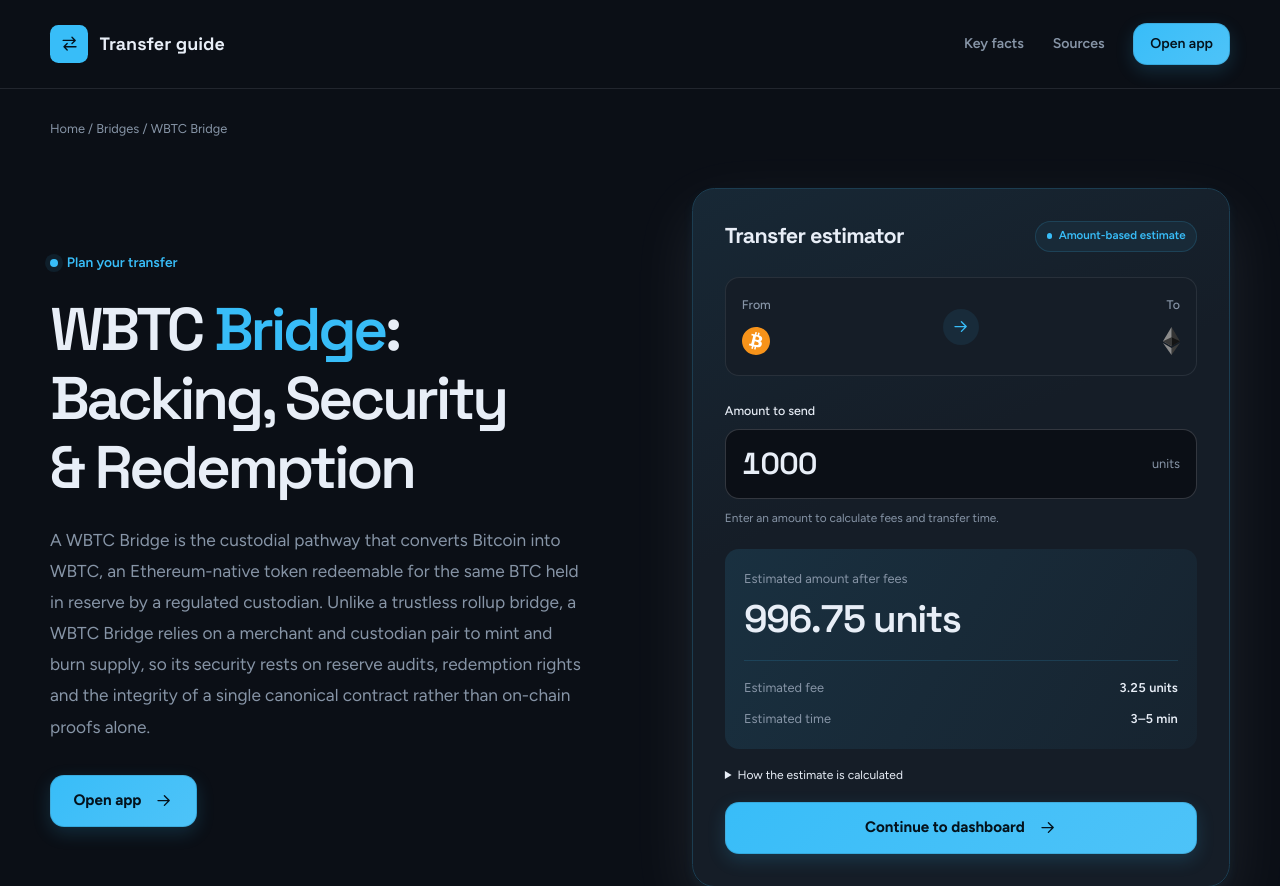
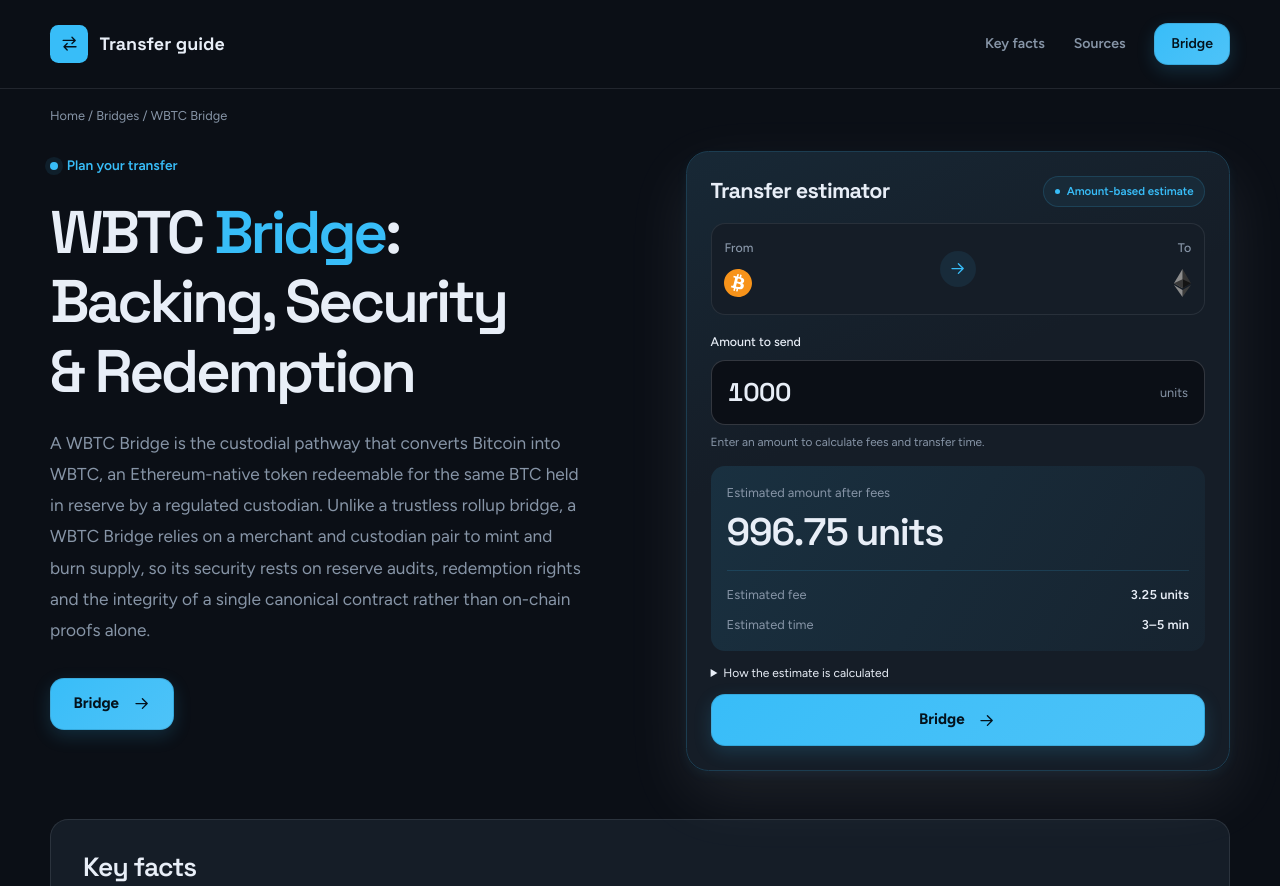
Before and after one commit to WBTC-Bridge/WBTC-Bridge.github.io, a plain HTML site: page index.html in a window 1280 px wide. Shown: the top 886 px of the page. Drawn offline with Linux system fonts and the light colour scheme.

Commit message:
Compact hero; action-verb CTA (swap/bridge/stake)

```diff
--- a/index.html
+++ b/index.html
@@ -43,23 +43,23 @@
     .cf5bb2c { display: inline-flex; align-items: center; justify-content: center; gap: .8rem; min-height: 52px; padding: .85rem 1.4rem; border: 1px solid color-mix(in srgb,var(--accent-ink) 12%,transparent); border-radius: var(--radius); background: linear-gradient(135deg,var(--accent),color-mix(in srgb,var(--accent) 88%,var(--text))); color: var(--accent-ink); font: 650 .95rem/1.3 var(--body); text-decoration: none; box-shadow: 0 6px 18px color-mix(in srgb,var(--accent) 17%,transparent); transition: transform .18s ease, box-shadow .18s ease; }
     .cf5bb2c:hover { transform: translateY(-2px); box-shadow: 0 9px 24px color-mix(in srgb,var(--accent) 25%,transparent); }
     .c18f6e5 .cf5bb2c { min-height: 42px; padding: .65rem 1rem; }
-    .cf27f92 { padding-block: 1.8rem 0; color: var(--muted); font-size: .8rem; overflow-wrap: anywhere; }
+    .cf27f92 { padding-block: 1rem 0; color: var(--muted); font-size: .8rem; overflow-wrap: anywhere; }
     .cfee6c4 { color: var(--muted); }
     .cfee6c4 a, a.cfee6c4 { color: var(--muted); text-decoration: none; }
     .cfee6c4 a:hover, a.cfee6c4:hover { color: var(--accent); text-decoration: underline; }
     .cfee6c4 ol, .cfee6c4 ul { display: flex; flex-wrap: wrap; gap: .5rem 1rem; padding: 0; margin: 0; list-style: none; }
-    .c829f6f { display: grid; grid-template-columns: minmax(0,1.05fr) minmax(0,1fr); gap: clamp(2rem,6vw,5.5rem); align-items: center; padding-block: 3rem 5.5rem; }
+    .c829f6f { display: grid; grid-template-columns: minmax(0,1.05fr) minmax(0,1fr); gap: clamp(2rem,5vw,4.5rem); align-items: start; padding-block: 1.5rem 3rem; }
     .c83b9d9 { display: inline-flex; align-items: center; gap: .55rem; margin-bottom: 1.3rem; color: var(--accent); font-size: .86rem; font-weight: 600; }
     .c83b9d9::before { content: ""; width: .5rem; height: .5rem; border-radius: 50%; background: var(--accent); box-shadow: 0 0 0 5px color-mix(in srgb,var(--accent) 9%,transparent); }
     h1 { margin-bottom: 1.4rem; font-size: clamp(2.5rem,4.7vw,4.35rem); font-weight: 600; letter-spacing: -.055em; overflow-wrap: anywhere; }
     h1 em { color: var(--accent); font-style: normal; }
     .c47bace { max-width: 48ch; margin-bottom: 2rem; color: var(--muted); font-size: 1.08rem; line-height: 1.8; }
-    .ce20b07 { position: relative; min-width: 0; padding: clamp(1.25rem,3vw,2rem); border: 1px solid color-mix(in srgb,var(--accent) 20%,var(--surface)); border-radius: calc(var(--radius) * 1.6); background: linear-gradient(155deg,color-mix(in srgb,var(--accent) 7%,var(--surface)),var(--surface) 40%); box-shadow: 0 24px 64px color-mix(in srgb,var(--text) 9%,transparent),0 4px 12px color-mix(in srgb,var(--accent) 6%,transparent); }
-    .c7bea53 { display: flex; flex-wrap: wrap; align-items: center; justify-content: space-between; gap: .7rem; margin-bottom: 1.6rem; }
+    .ce20b07 { position: relative; min-width: 0; padding: clamp(1.1rem,2.4vw,1.5rem); border: 1px solid color-mix(in srgb,var(--accent) 20%,var(--surface)); border-radius: calc(var(--radius) * 1.6); background: linear-gradient(155deg,color-mix(in srgb,var(--accent) 7%,var(--surface)),var(--surface) 40%); box-shadow: 0 24px 64px color-mix(in srgb,var(--text) 9%,transparent),0 4px 12px color-mix(in srgb,var(--accent) 6%,transparent); }
+    .c7bea53 { display: flex; flex-wrap: wrap; align-items: center; justify-content: space-between; gap: .7rem; margin-bottom: 1rem; }
     .c7bea53 h2 { margin: 0; font-size: 1.35rem; letter-spacing: -.035em; }
     .cf699af { display: inline-flex; align-items: center; gap: .4rem; padding: .3rem .65rem; border: 1px solid color-mix(in srgb,var(--accent) 16%,transparent); border-radius: 999px; background: color-mix(in srgb,var(--accent) 8%,var(--surface)); color: var(--accent); font-size: .72rem; font-weight: 600; }
     .cf699af::before { content: ""; width: .35rem; height: .35rem; border-radius: 50%; background: var(--accent); }
-    .c6ae750 { display: grid; grid-template-columns: minmax(0,1fr) auto minmax(0,1fr); align-items: center; gap: .8rem; padding: 1rem; margin-bottom: 1.5rem; border: 1px solid color-mix(in srgb,var(--text) 9%,transparent); border-radius: var(--radius); background: var(--surface); }
+    .c6ae750 { display: grid; grid-template-columns: minmax(0,1fr) auto minmax(0,1fr); align-items: center; gap: .8rem; padding: .8rem; margin-bottom: 1rem; border: 1px solid color-mix(in srgb,var(--text) 9%,transparent); border-radius: var(--radius); background: var(--surface); }
     .c433378 { min-width: 0; display: flex; flex-direction: column; align-items: flex-start; gap: .45rem; }
     .c433378:last-child { align-items: flex-end; }
     .cc628c9, .c9e3ef6 { color: var(--muted); font-size: .78rem; font-weight: 500; }
@@ -70,21 +70,21 @@
     .c9e3ef6 { display: block; margin-bottom: .5rem; color: var(--text); }
     .c79edc0 { display: flex; align-items: center; gap: .75rem; padding: .8rem 1rem; border: 1px solid color-mix(in srgb,var(--text) 18%,transparent); border-radius: var(--radius); background: var(--bg); transition: border-color .18s ease; }
     .c79edc0:focus-within { border-color: var(--accent); box-shadow: 0 0 0 3px color-mix(in srgb,var(--accent) 12%,transparent); }
-    .c79edc0 input { width: 100%; min-width: 0; padding: .2rem 0; border: 0; background: var(--bg); color: var(--text); font: 550 1.9rem/1.2 var(--display); font-variant-numeric: tabular-nums; }
+    .c79edc0 input { width: 100%; min-width: 0; padding: .2rem 0; border: 0; background: var(--bg); color: var(--text); font: 550 1.6rem/1.2 var(--display); font-variant-numeric: tabular-nums; }
     .c79edc0 input:focus { outline: 0; }
     .cf63086 { color: var(--muted); font-size: .8rem; }
-    .c29dd35 { margin: .55rem 0 1.3rem; color: var(--muted); font-size: .74rem; }
+    .c29dd35 { margin: .45rem 0 .85rem; color: var(--muted); font-size: .74rem; }
     .cf5d7c5 { margin: .5rem 0; color: var(--text); font-size: .8rem; font-weight: 600; }
     [hidden] { display: none !important; }
-    .c270eeb { padding: 1.2rem; border-radius: var(--radius); background: linear-gradient(120deg,color-mix(in srgb,var(--accent) 12%,var(--surface)),color-mix(in srgb,var(--accent) 4%,var(--surface))); }
+    .c270eeb { padding: 1rem; border-radius: var(--radius); background: linear-gradient(120deg,color-mix(in srgb,var(--accent) 12%,var(--surface)),color-mix(in srgb,var(--accent) 4%,var(--surface))); }
     .cf2ca98 { margin-bottom: .25rem; color: var(--muted); font-size: .8rem; }
     .cf10a14 { display: block; color: var(--text); font: 600 clamp(1.7rem,3vw,2.5rem)/1.3 var(--display); letter-spacing: -.04em; font-variant-numeric: tabular-nums; overflow-wrap: anywhere; }
     .cf10a14 small { color: var(--muted); font: 400 .8rem/1.4 var(--body); letter-spacing: 0; }
-    .c270eeb dl { display: grid; gap: .6rem; margin: 1rem 0 0; padding-top: 1rem; border-top: 1px solid color-mix(in srgb,var(--accent) 15%,transparent); font-size: .8rem; }
+    .c270eeb dl { display: grid; gap: .5rem; margin: .8rem 0 0; padding-top: .8rem; border-top: 1px solid color-mix(in srgb,var(--accent) 15%,transparent); font-size: .8rem; }
     .c270eeb dl div { display: flex; flex-wrap: wrap; justify-content: space-between; gap: .25rem 1rem; }
     .c270eeb dt { color: var(--muted); }
     .c270eeb dd { margin: 0; font-weight: 600; font-variant-numeric: tabular-nums; }
-    .c183d06 { margin-block: 1rem; color: var(--muted); font-size: .75rem; }
+    .c183d06 { margin-block: .7rem; color: var(--muted); font-size: .75rem; }
     .c183d06 summary { width: fit-content; color: var(--text); cursor: pointer; }
     .c183d06 p { margin: .65rem 0 0; }
     .ce20b07 > .cf5bb2c { width: 100%; }
@@ -145,7 +145,7 @@
       <div class="c3ca107">
         <a href="#facts">Key facts</a>
         <a href="#sources">Sources</a>
-        <a class="cf5bb2c" href="dashboard/">Open app</a>
+        <a class="cf5bb2c" href="dashboard/">Bridge</a>
       </div>
     </nav>
   </header>
@@ -156,7 +156,7 @@
         <p class="c83b9d9">Plan your transfer</p>
         <h1 id="hero-title">WBTC <em>Bridge</em>: Backing, Security & Redemption</h1>
         <p class="c47bace">A WBTC Bridge is the custodial pathway that converts Bitcoin into WBTC, an Ethereum-native token redeemable for the same BTC held in reserve by a regulated custodian. Unlike a trustless rollup bridge, a WBTC Bridge relies on a merchant and custodian pair to mint and burn supply, so its security rests on reserve audits, redemption rights and the integrity of a single canonical contract rather than on-chain proofs alone.</p>
-        <a class="cf5bb2c" href="dashboard/">Open app <svg class="ca38558" viewBox="0 0 24 24" aria-hidden="true"><path d="M5 12h14m-6-6 6 6-6 6"/></svg></a>
+        <a class="cf5bb2c" href="dashboard/">Bridge <svg class="ca38558" viewBox="0 0 24 24" aria-hidden="true"><path d="M5 12h14m-6-6 6 6-6 6"/></svg></a>
       </div>
       <aside class="ce20b07" aria-labelledby="widget-title">
         <div class="c7bea53">
@@ -188,7 +188,7 @@
           <p>Fee = 0.25 units + 0.3% of the amount, rounded to two decimal places and capped at the amount sent. The remaining amount uses the same units, at a 1:1 conversion. Time starts at 2 minutes, adds 1 minute per 2,500 units or part thereof, and is capped at 12 minutes. The displayed range adds 2 minutes to that estimate.</p>
         </details>
         <noscript><p class="c29dd35">Enable JavaScript to calculate the estimate.</p></noscript>
-        <a class="cf5bb2c" href="dashboard/">Continue to dashboard <svg class="ca38558" viewBox="0 0 24 24" aria-hidden="true"><path d="M5 12h14m-6-6 6 6-6 6"/></svg></a>
+        <a class="cf5bb2c" href="dashboard/">Bridge <svg class="ca38558" viewBox="0 0 24 24" aria-hidden="true"><path d="M5 12h14m-6-6 6 6-6 6"/></svg></a>
       </aside>
     </section>
     <section class="cc76a17" id="facts" aria-labelledby="facts-title">
```
